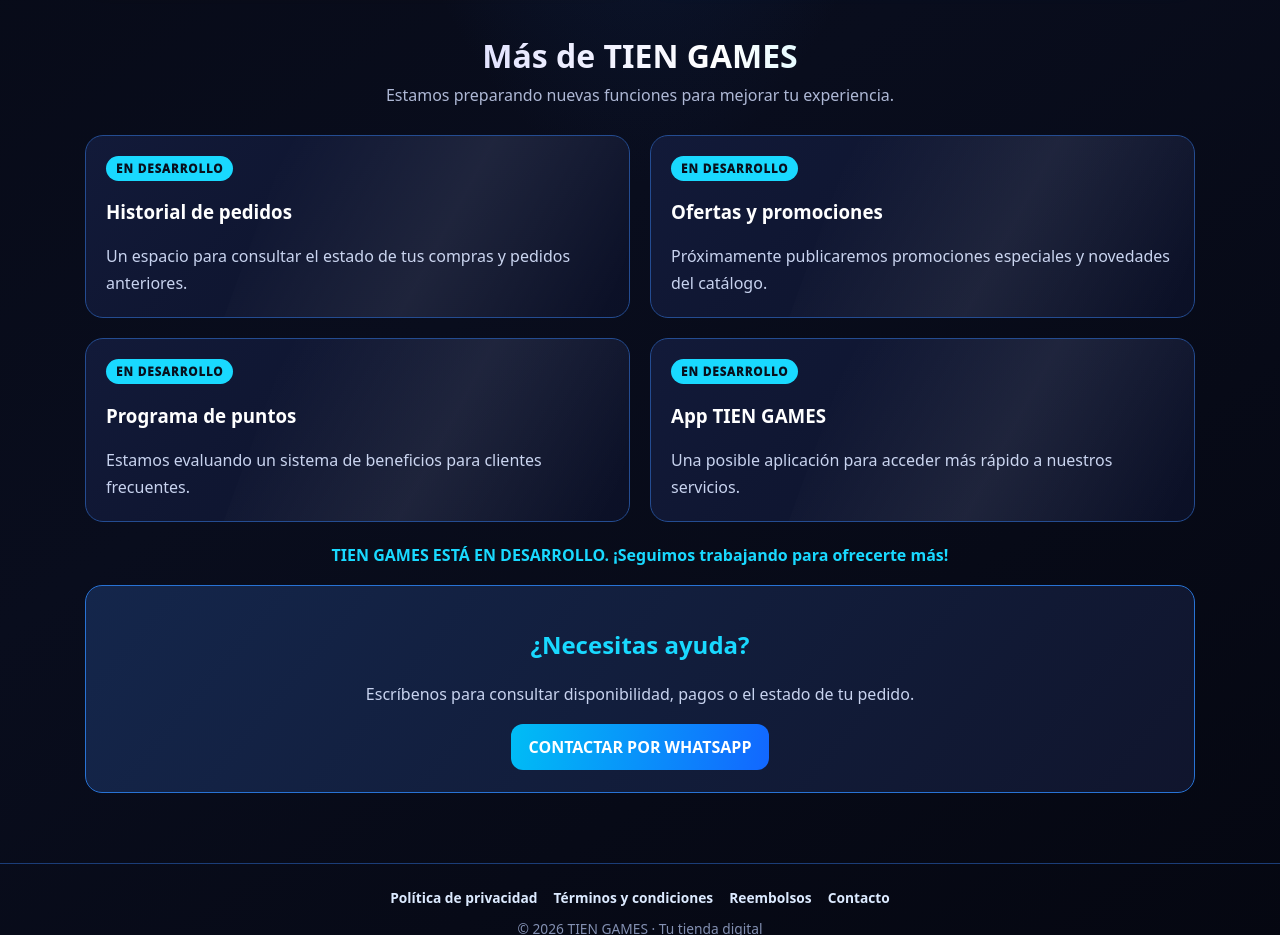
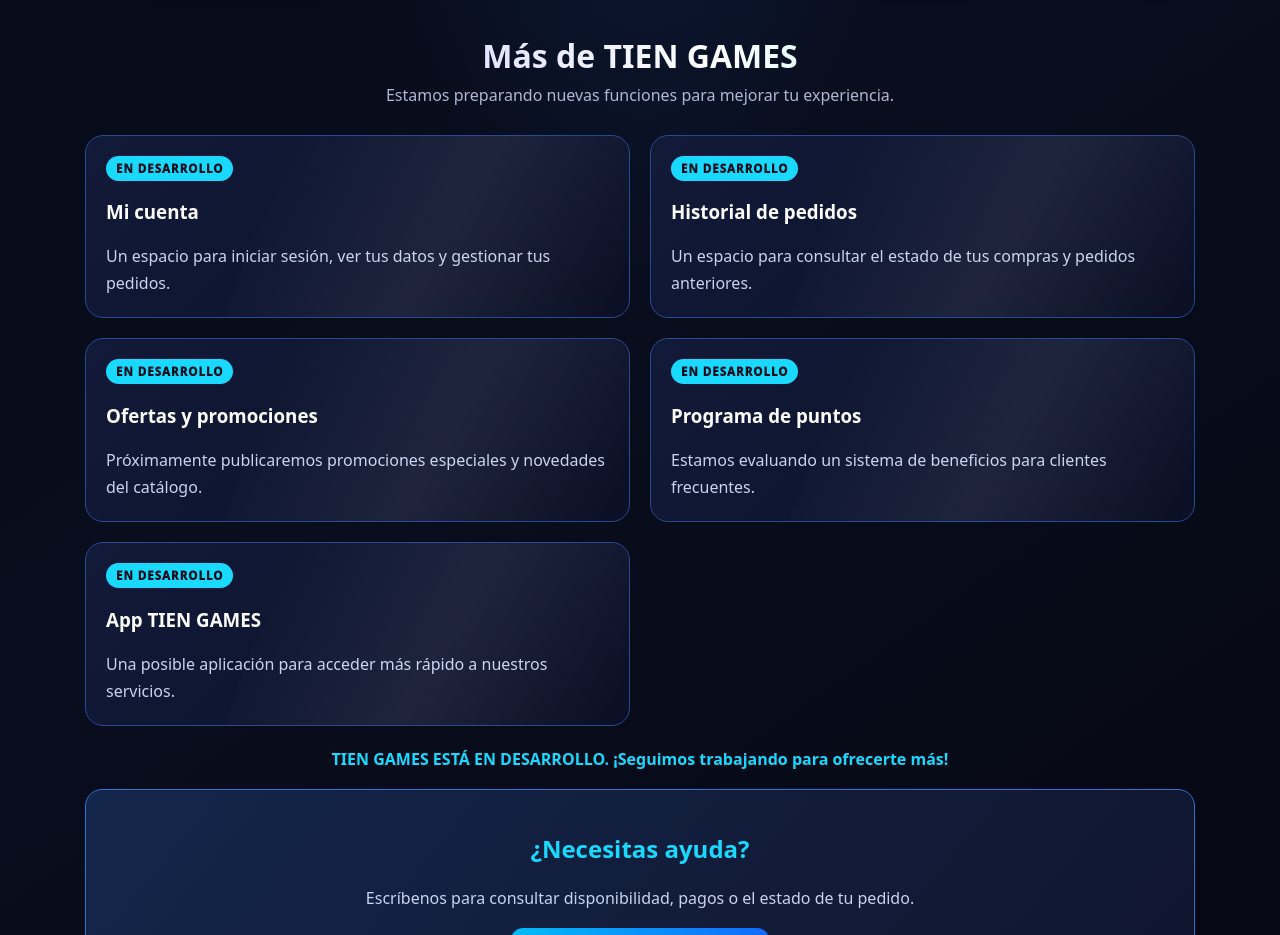
Before and after one commit to lheg-studio/tien-games, a plain HTML site: page index.html in a window 1280 px wide. Shown: the part 1200-2135 px from the top of the page. Drawn offline with nearby package versions, Linux system fonts and the light colour scheme.

Commit message:
Agregar Mi cuenta a la lista en desarrollo

```diff
--- a/index.html
+++ b/index.html
@@ -128,6 +128,7 @@ header{border-bottom-color:#2455a0}
 <section id="novedades" style="margin-top:48px">
   <div class="section-title"><h2>Más de TIEN GAMES</h2><p>Estamos preparando nuevas funciones para mejorar tu experiencia.</p></div>
   <div class="games">
+<article class="dev-card"><span class="dev-label">EN DESARROLLO</span><h3>Mi cuenta</h3><p>Un espacio para iniciar sesión, ver tus datos y gestionar tus pedidos.</p></article>
     <article class="dev-card"><span class="dev-label">EN DESARROLLO</span><h3>Historial de pedidos</h3><p>Un espacio para consultar el estado de tus compras y pedidos anteriores.</p></article>
     <article class="dev-card"><span class="dev-label">EN DESARROLLO</span><h3>Ofertas y promociones</h3><p>Próximamente publicaremos promociones especiales y novedades del catálogo.</p></article>
     <article class="dev-card"><span class="dev-label">EN DESARROLLO</span><h3>Programa de puntos</h3><p>Estamos evaluando un sistema de beneficios para clientes frecuentes.</p></article>
```
